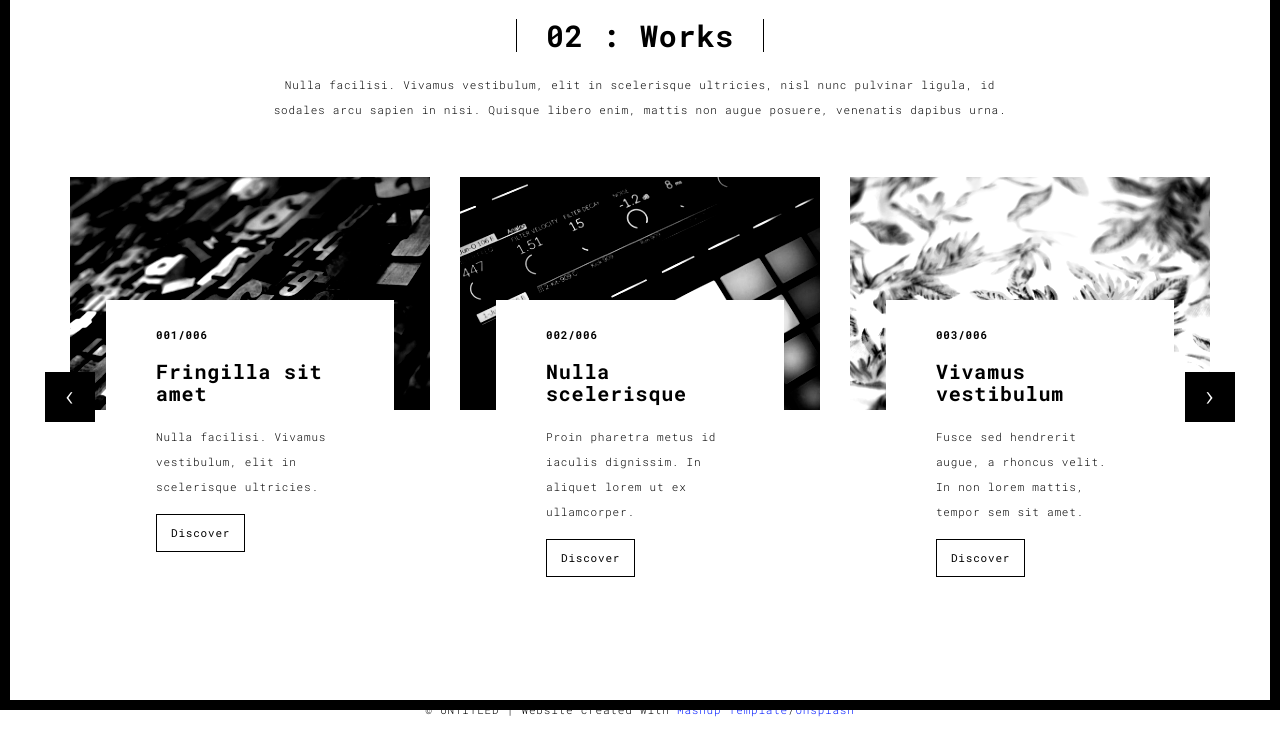
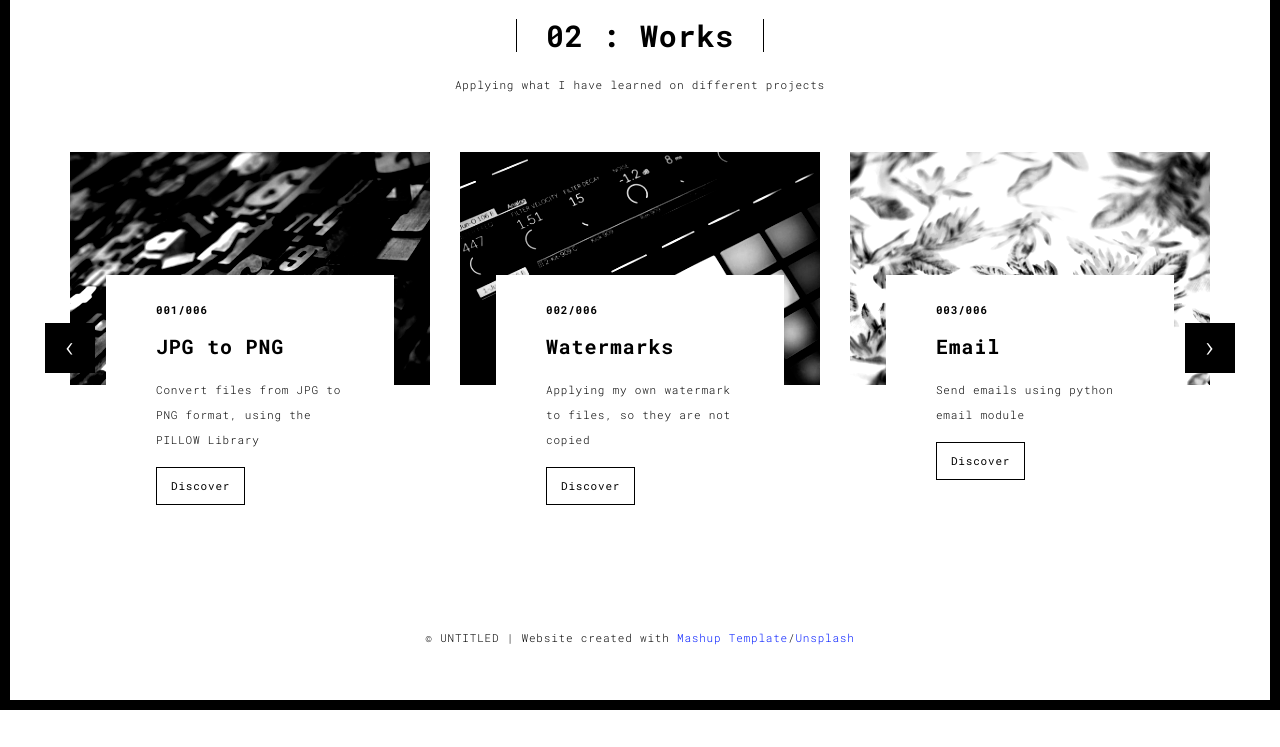
Before and after one commit to jdoe-bot/portfo, a Flask app: page /works.html in a window 1280 px wide. Shown: the part 90-837 px from the top of the page. After the commit the page ends 800 px from the top, so only its background shows below. Run offline with Flask 3, Linux system fonts and the light colour scheme; some libraries are stand-ins or nearby versions.

Commit message:
updating works section with different projects

```diff
--- a/templates/works.html
+++ b/templates/works.html
@@ -56,7 +56,7 @@
       <div class="col-sm-8 col-sm-offset-2 section-container-spacer">
         <div class="text-center">
           <h1 class="h2">02 : Works</h1>
-          <p>Nulla facilisi. Vivamus vestibulum, elit in scelerisque ultricies, nisl nunc pulvinar ligula, id sodales arcu sapien in nisi. Quisque libero enim, mattis non augue posuere, venenatis dapibus urna.</p>
+          <p> Applying what I have learned on different projects</p>
         </div>
       </div>
 
@@ -74,8 +74,8 @@
                       </a>
                       <div class="card-container card-container-lg">
                         <h4>001/006</h4>
-                        <h3>Fringilla sit amet</h3>
-                        <p>Nulla facilisi. Vivamus vestibulum, elit in scelerisque ultricies.</p>
+                        <h3>JPG to PNG</h3>
+                        <p>Convert files from JPG to PNG format, using the PILLOW Library</p>
                         <a href="work.html" title="" class="btn btn-default">Discover</a>
                       </div>
                     </div>
@@ -85,8 +85,8 @@
                       </a>
                       <div class="card-container card-container-lg">
                         <h4>002/006</h4>
-                        <h3>Nulla scelerisque</h3>
-                        <p>Proin pharetra metus id iaculis dignissim. In aliquet lorem ut ex ullamcorper.</p>
+                        <h3>Watermarks</h3>
+                        <p>Applying my own watermark to files, so they are not copied</p>
                         <a href="work.html" title="" class="btn btn-default">Discover</a>
                       </div>
                     </div>
@@ -96,8 +96,8 @@
                       </a>
                       <div class="card-container card-container-lg">
                         <h4>003/006</h4>
-                        <h3>Vivamus vestibulum</h3>
-                        <p>Fusce sed hendrerit augue, a rhoncus velit. In non lorem mattis, tempor sem sit amet.</p>
+                        <h3>Email</h3>
+                        <p>Send emails using python email module</p>
                         <a href="work.html" title="" class="btn btn-default">Discover</a>
                       </div>
                     </div>
@@ -114,8 +114,8 @@
                     </a>
                     <div class="card-container">
                       <h4>004/006</h4>
-                      <h3>Nulla scelerisque</h3>
-                      <p>Proin pharetra metus id iaculis dignissim. In aliquet lorem ut ex ullamcorper.</p>
+                      <h3>Password Checker</h3>
+                      <p>Created a password checker utilizing a password API</p>
                       <a href="work.html" class="btn btn-default">Discover</a>
                     </div>
                   </div>
@@ -125,8 +125,8 @@
                       </a>
                       <div class="card-container">
                         <h4>005/006</h4>
-                        <h3>Fringilla sit amet</h3>
-                        <p>Nulla facilisi. Vivamus vestibulum, elit in scelerisque ultricies.</p>
+                        <h3>Twitter Bot</h3>
+                        <p>Automate the process of sending out tweets using Twiiter API</p>
                         <a href="work.html" class="btn btn-default">Discover</a>
                       </div>
                     </div>
@@ -137,8 +137,8 @@
                       </a>
                       <div class="card-container">
                         <h4>006/006</h4>
-                        <h3>Vivamus vestibulum</h3>
-                        <p>Fusce sed hendrerit augue, a rhoncus velit. In non lorem mattis, tempor sem sit amet.</p>
+                        <h3>Web Scaper</h3>
+                        <p>Scrape a website utilizing CSS selectors with BeautifulSoup library and Scrappy framework</p>
                         <a href="work.html" class="btn btn-default">Discover</a>
                       </div>
                     </div>
```
Also changed, not shown: templates/work.html (+5 -5 lines).
